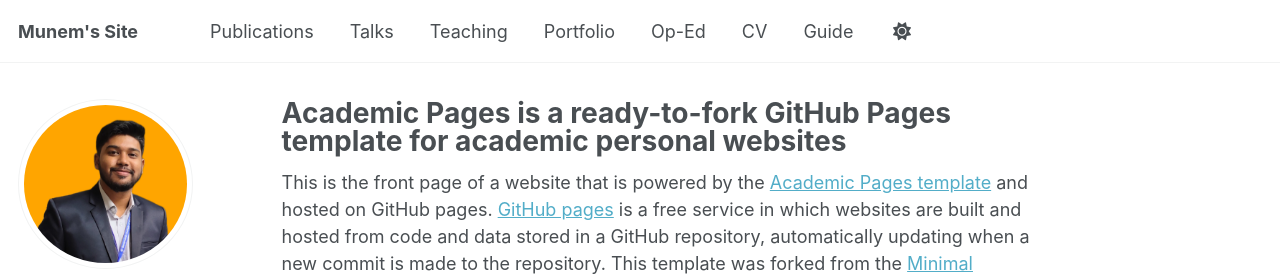
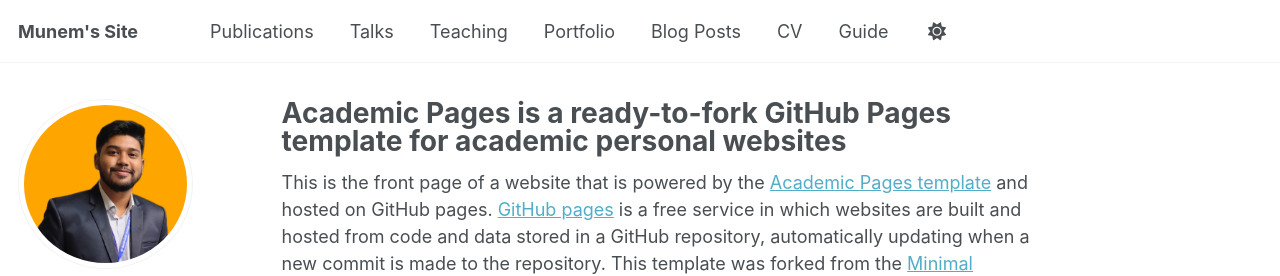
Before and after one commit to munemahmad/munemahmad.github.io, a Jekyll site: the page built from _pages/about.md, in a window 1280 px wide. Shown: the top 276 px of the page. Built offline with Jekyll 4.4.1, drawn with Linux system fonts in a browser that asks for light colours; some web fonts are replaced; a script that is not in the unit is left out.

Commit message:
Update navigation.yml

```diff
--- a/_data/navigation.yml
+++ b/_data/navigation.yml
@@ -20,9 +20,8 @@ main:
   - title: "Portfolio"
     url: /portfolio/
 
-  - title: "Op-Ed"
+  - title: "Blog Posts"
     url: /year-archive/
-
 
   - title: "CV"
     url: /cv/
```
